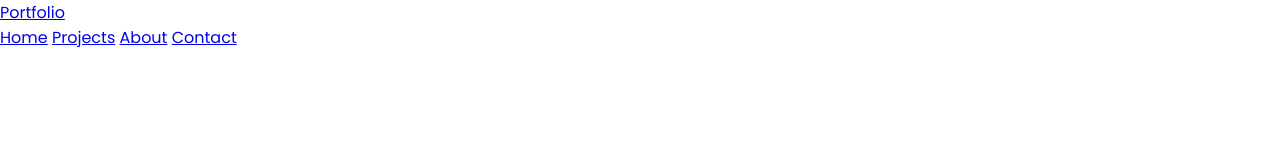
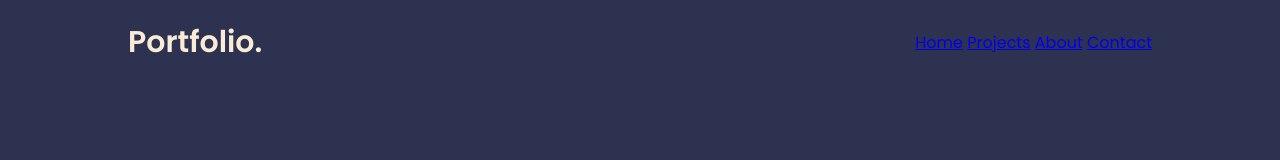
Before and after one commit to rznayeem/my-first-portfolio, a plain HTML site: page index.html in a window 1280 px wide. Drawn offline with Linux system fonts and the light colour scheme.

Commit message:
adding some designs

```diff
--- a/index.html
+++ b/index.html
@@ -11,7 +11,7 @@
 
 <body>
   <header>
-    <a href="#" class="logo">Portfolio</a>
+    <a href="#" class="logo">Portfolio.</a>
     <nav>
       <a href="#">Home</a>
       <a href="#">Projects</a>
--- a/style.css
+++ b/style.css
@@ -6,3 +6,26 @@
   box-sizing: border-box;
   font-family: 'Poppins';
 }
+
+body {
+  background: #2D3250;
+}
+
+header {
+  position: fixed;
+  top: 0;
+  left: 0;
+  width: 100%;
+  display: flex;
+  justify-content: space-between;
+  padding: 20px 10%;
+  align-items: center;
+  z-index: 100;
+}
+
+.logo {
+  font-size: 30px;
+  color: antiquewhite;
+  text-decoration: none;
+  font-weight: 600;
+}
```
